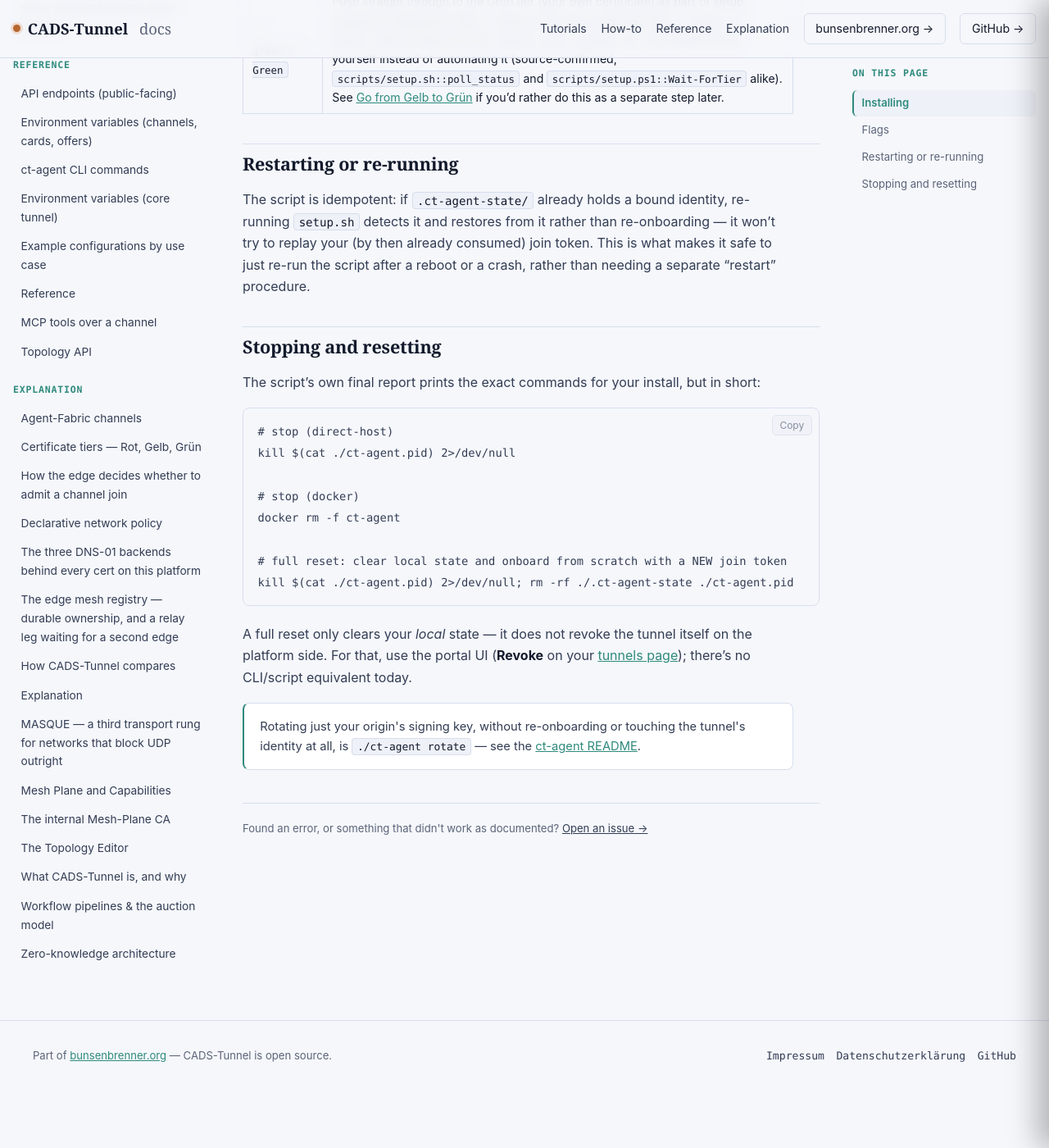
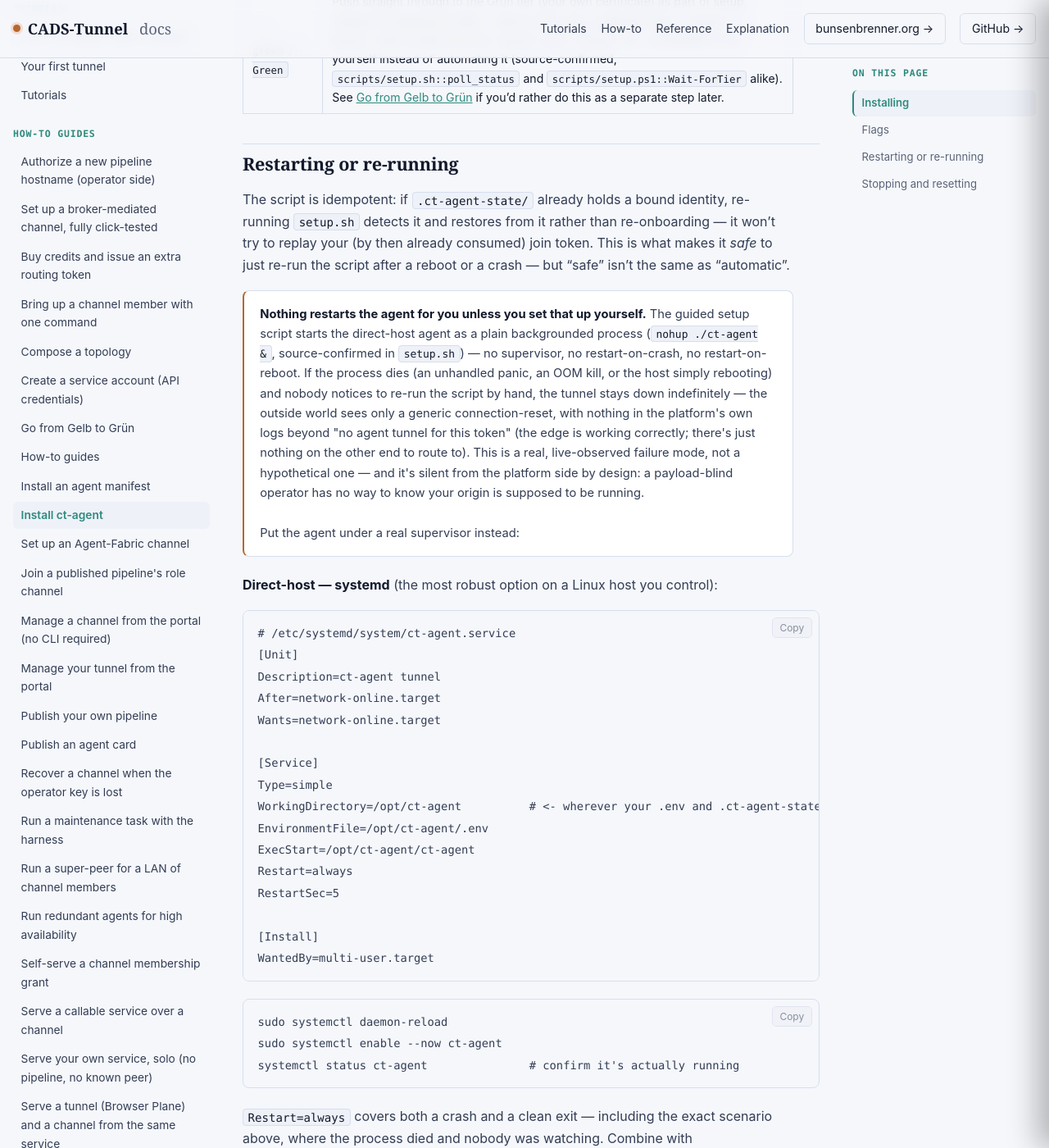
Before and after one commit to scimbe/CADS-Tunnel-docs, a Jekyll site: the page built from _how-to/install-ct-agent.md, in a window 1280 px wide and 1400 px high, scrolled down 1466 px. Shown: the whole window at 82% size. Built offline with Jekyll 4.4.1, drawn with Linux system fonts in a browser that asks for light colours; some of the changed text lies outside the part shown.

Commit message:
docs: the guided setup script doesn't supervise the agent (#51)
Direct response to a live incident tonight: a tunnel's ct-agent process
had been disconnected for 6+ hours with nobody noticing, presenting as
a silent, indefinite outage (edge correctly logging "no agent tunnel
for token" -- nothing was actually broken on the platform side, there
was just nothing left running on the origin side).

Verified against ct-agent's actual setup.sh source before writing this:
neither install path auto-restarts on crash or reboot. Direct-host
backgrounds a bare `nohup ./ct-agent &` with no supervisor at all.
Docker's `docker run -d` doesn't set a --restart policy either --
initially assumed it did (--docker being "the safer default"), caught
and corrected against source before publishing.

Adds a concrete systemd unit file for direct-host and a `docker update
--restart unless-stopped` step for Docker, in install-ct-agent.md's
existing "Restarting or re-running" section (idempotent re-running was
already documented; this adds automatic recovery, which is a different
property). Cross-linked from first-tunnel.md right where the guided
script backgrounds the process for the first time.


Claude-Session: https://claude.ai/code/session_01P7RcWwn9qfcZMcfYXfutF3

Co-authored-by: scimbe <becke@vps-1779cd55.vps.ovh.net>
Co-authored-by: Claude Sonnet 5 <noreply@anthropic.com>

````diff
--- a/_how-to/install-ct-agent.md
+++ b/_how-to/install-ct-agent.md
@@ -60,8 +60,75 @@ anything.
 
 The script is idempotent: if `.ct-agent-state/` already holds a bound identity, re-running `setup.sh`
 detects it and restores from it rather than re-onboarding — it won't try to replay your (by then already
-consumed) join token. This is what makes it safe to just re-run the script after a reboot or a crash,
-rather than needing a separate "restart" procedure.
+consumed) join token. This is what makes it *safe* to just re-run the script after a reboot or a crash —
+but "safe" isn't the same as "automatic".
+
+<div class="callout warn">
+<strong>Nothing restarts the agent for you unless you set that up yourself.</strong> The guided setup
+script starts the direct-host agent as a plain backgrounded process (<code>nohup ./ct-agent &amp;</code>,
+source-confirmed in <code>setup.sh</code>) — no supervisor, no restart-on-crash, no restart-on-reboot.
+If the process dies (an unhandled panic, an OOM kill, or the host simply rebooting) and nobody notices
+to re-run the script by hand, the tunnel stays down indefinitely — the outside world sees only a
+generic connection-reset, with nothing in the platform's own logs beyond "no agent tunnel for this
+token" (the edge is working correctly; there's just nothing on the other end to route to). This is a
+real, live-observed failure mode, not a hypothetical one — and it's silent from the platform side by
+design: a payload-blind operator has no way to know your origin is supposed to be running.
+<br><br>
+Put the agent under a real supervisor instead:
+</div>
+
+**Direct-host — systemd** (the most robust option on a Linux host you control):
+
+```ini
+# /etc/systemd/system/ct-agent.service
+[Unit]
+Description=ct-agent tunnel
+After=network-online.target
+Wants=network-online.target
+
+[Service]
+Type=simple
+WorkingDirectory=/opt/ct-agent          # <- wherever your .env and .ct-agent-state/ live
+EnvironmentFile=/opt/ct-agent/.env
+ExecStart=/opt/ct-agent/ct-agent
+Restart=always
+RestartSec=5
+
+[Install]
+WantedBy=multi-user.target
+```
+
+```bash
+sudo systemctl daemon-reload
+sudo systemctl enable --now ct-agent
+systemctl status ct-agent               # confirm it's actually running
+```
+
+`Restart=always` covers both a crash and a clean exit — including the exact scenario above, where the
+process died and nobody was watching. Combine with `CT_AGENT_METRICS_LISTEN` and point a `systemd`
+watchdog or your own monitoring at `GET /healthz` (see
+[Environment variables]({{ '/reference/environment-variables/' | relative_url }})) if you want to be
+alerted rather than just silently recovered.
+
+**Docker** — the same gap exists here too, source-confirmed: the setup script's `docker run` doesn't
+set a restart policy at all (`docker run -d --name ct-agent ...`, no `--restart` flag), so a crashed or
+OOM-killed container, or a host reboot, leaves it stopped exactly like the direct-host case. Fix it once,
+after the initial `docker run` from setup:
+
+```bash
+docker update --restart unless-stopped ct-agent
+```
+
+{% raw %}
+```bash
+docker inspect ct-agent --format '{{.HostConfig.RestartPolicy.Name}}'
+# should print: unless-stopped
+```
+{% endraw %}
+
+`unless-stopped` also needs Docker's own service enabled to start on boot (`systemctl enable docker` on
+most Linux distributions — usually already the case if you installed Docker normally) to survive a full
+host reboot, not just an in-place crash.
 
 ## Stopping and resetting
 
````
Also changed, not shown: _tutorials/first-tunnel.md (+8 -0 lines).
